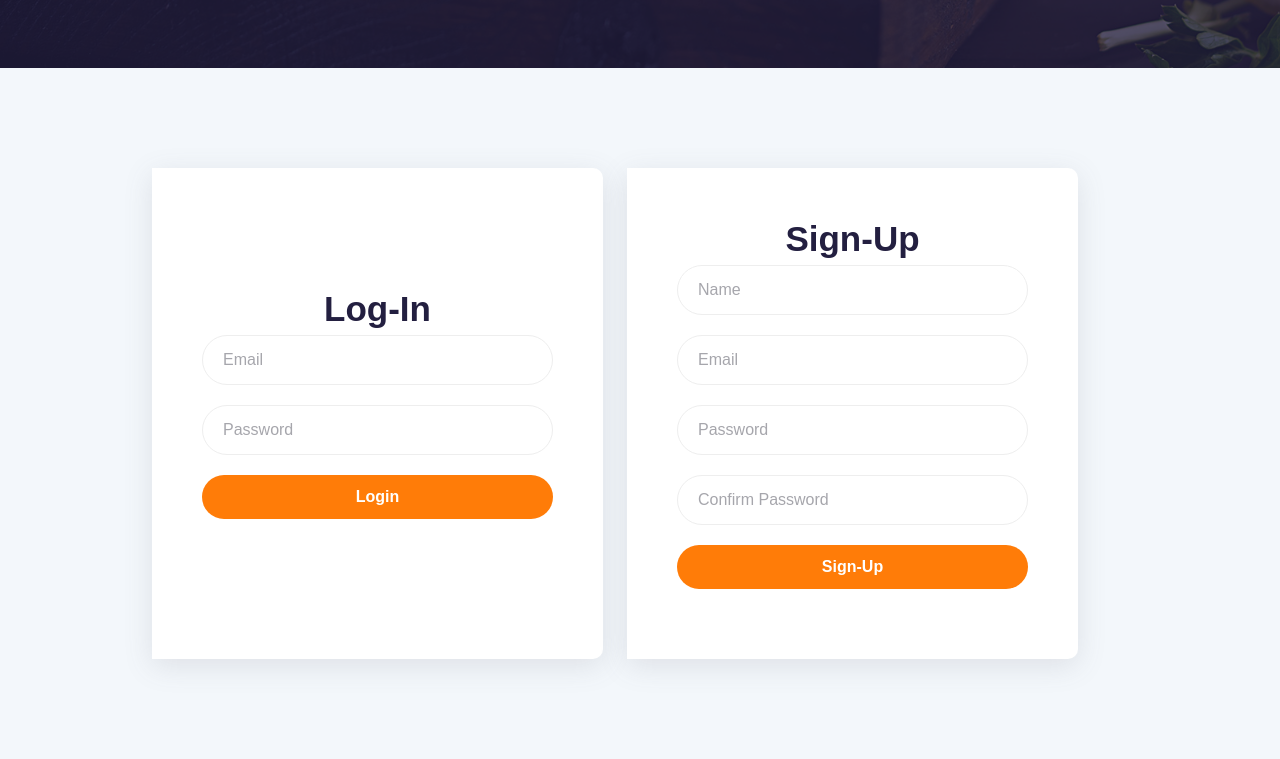
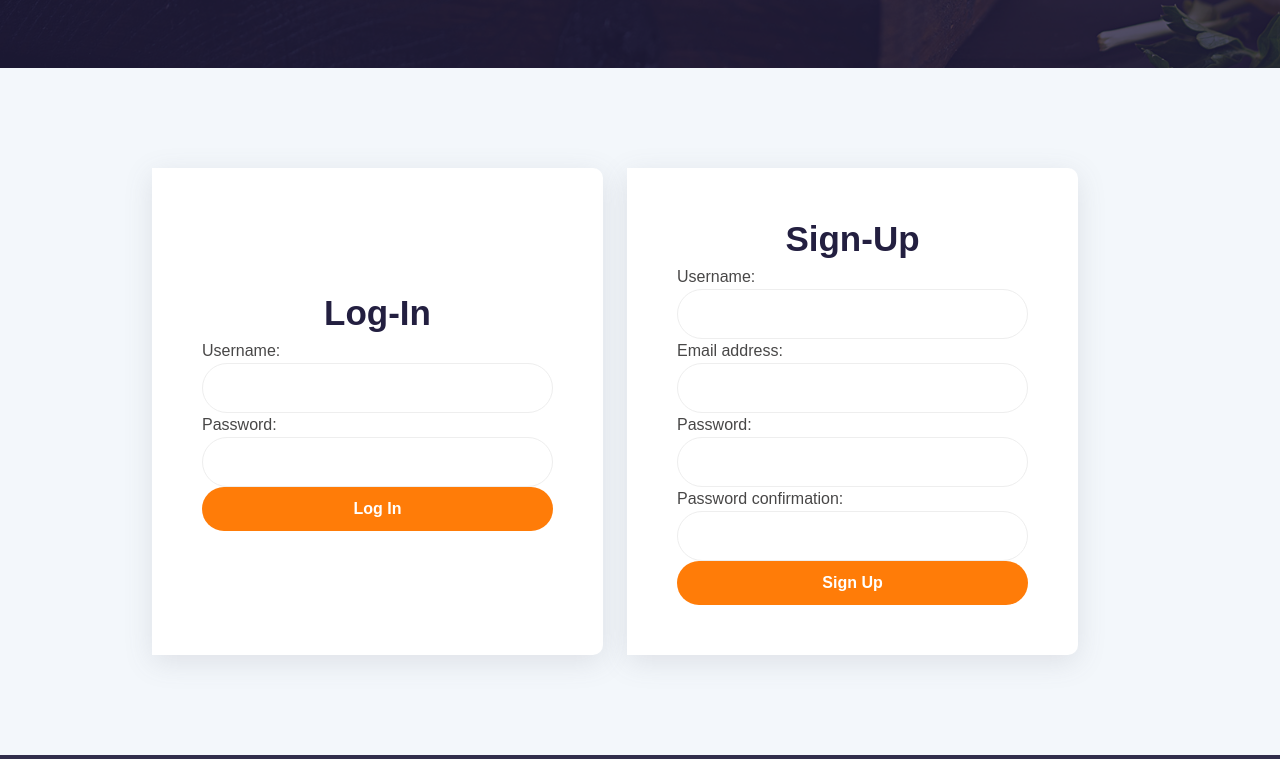
Before and after one commit to Smiding/Dine-Restaraunt, a Django app: page / in a window 1280 px wide. Shown: the part 732-1491 px from the top of the page. Run offline with Django 4.2, Linux system fonts and the light colour scheme; some libraries are stand-ins or nearby versions; grey boxes are pictures that could not be loaded.

Commit message:
User Authentication

```diff
--- /dev/null
+++ b/restaraunt/forms.py
@@ -0,0 +1,19 @@
+from django import forms
+from django.contrib.auth import get_user_model
+from django.contrib.auth.forms import UserCreationForm
+from collections import OrderedDict
+
+class LoginForm(forms.Form):
+    username = forms.CharField(max_length=100 ,  widget= forms.TextInput)
+    password = forms.CharField(widget= forms.PasswordInput)
+
+class RegisterForm(UserCreationForm):
+    class Meta:
+        model=get_user_model()
+        fields = ['username','email','password1','password2']
+
+        def __init__(self, *args, **kwargs):
+            super().__init__(*args, **kwargs)
+            self.fields = OrderedDict(self.fields)
+            for field_name, field in self.fields.items():
+                self.fields[field_name].widget.attrs['placeholder'] = field.label
--- a/restaraunt/templates/base.html
+++ b/restaraunt/templates/base.html
@@ -19,11 +19,10 @@
     <link rel="stylesheet" href="{% static 'restaraunt/css/responsive.css' %}">
 {% block title %}{{ section.title }}{% endblock %}
 </head>
-{{requet.path}}
 <body>
  <nav class="navbar navbar-expand-lg main_menu">
         <div class="container">
-            <a class="navbar-brand" href="index.html">
+            <a class="navbar-brand" href="{%url 'index'%}">
                 <img src="{% static 'restaraunt/img/DineDesk (4).png' %}"alt="DineDesk" class="img-fluid">
             </a>
             <button class="navbar-toggler" type="button" data-bs-toggle="collapse" data-bs-target="#navbarNav"
@@ -44,7 +43,13 @@
                 </ul>
                 <ul class="menu_icon d-flex flex-wrap sm_p_0">
                     <li class="menu_icon d-flex flex-wrap">
-                        <a href="#Login"><i class="fas fa-user"></i></a>
+                        {%if user.is_authenticated%}
+
+                            {{request.user}}<a href="{%url 'logout' %}" name="Login"><i class="fas fa-user"></i></a>
+                        {% else %}
+                        <a href="{%url 'index' %}" name="Login"><i class="fas fa-user"></i></a>
+
+                        {%endif%}
                     </li>
                 </ul>
             </div>
@@ -60,7 +65,7 @@
                     <div class="col-lg-5 col-sm-12 col-md-6 ">
                         <div class="tf__footer_content">
                             <a class="footer_logo" href="index.html">
-                                <img src="images/DineDesk (4).png" alt="DineDesk" class="img-fluid w-100">
+                                <img src="{% static 'restaraunt/img/DineDesk (4).png' %}" alt="DineDesk" class="img-fluid w-100">
                             </a>
                             <span>Lorem ipsum dolor sit amet consectetur adipisicing elit. Soluta facere delectus qui
                                 placeat inventore consectetur repellendus optio debitis.</span>
--- /dev/null
+++ b/restaraunt/templates/restaraunt/components/loginForm.html
@@ -0,0 +1,28 @@
+      {% comment %} <form action="{%url login %}" method ="POST" >
+                            <div class="row">
+                                <div class="col-xl-12">
+                                    <div class="tf__login_imput">
+                                        <input type="email" placeholder="Email">
+                                    </div>
+                                </div>
+                                <div class="col-xl-12">
+                                    <div class="tf__login_imput">
+                                        <input type="password" placeholder="Password">
+                                    </div>
+                                </div>
+                                <div class="col-xl-12">
+
+                                </div>
+                                <div class="col-xl-12">
+                                    <div class="tf__login_imput">
+                                        <button type="submit" class="common_btn">login</button>
+                                    </div>
+                                </div>
+                            </div>
+                        </form> {% endcomment %}
+                    <form method="post"action="{% url 'login' %}">
+    {% csrf_token %}
+    {{ form}}
+
+    <button type="submit" class="common_btn">Log In</button>
+</form>
--- /dev/null
+++ b/restaraunt/templates/restaraunt/components/signupForm.html
@@ -0,0 +1,42 @@
+  {% comment %} <form>
+                            <div class="row">
+                                <div class="col-xl-12">
+                                    <div class="tf__login_imput">
+                                        <input type="text" placeholder="Name">
+                                    </div>
+                                </div>
+                                <div class="col-xl-12">
+                                    <div class="tf__login_imput">
+                                        <input type="email" placeholder="Email">
+                                    </div>
+                                </div>
+                                <div class="col-xl-12">
+                                    <div class="tf__login_imput">
+                                        <input type="password" placeholder="Password">
+                                    </div>
+                                </div>
+                                <div class="col-xl-12">
+                                    <div class="tf__login_imput">
+                                        <input type="password" placeholder="Confirm Password">
+                                    </div>
+                                </div>
+                                <div class="col-xl-12">
+                                    <div class="tf__login_imput">
+                                        <button type="submit" class="common_btn">Sign-up</button>
+                                    </div>
+                                </div>
+                            </div>
+                        </form> {% endcomment %}
+
+<form method="post" action="{% url 'register' %}">
+    {% comment %} {{form.errors}} {% endcomment %}
+    {% csrf_token %}
+    {% comment %} {{ register}} {% endcomment %}
+    {% for field in register %}
+    <div class="fieldWrapper">
+        {{ field.errors }}
+        {{ field.label_tag }}
+         {{ field }}
+    </div>
+{% endfor %}
+    <button type="submit" class="common_btn">Sign Up</button>
--- a/restaraunt/templates/restaraunt/index.html
+++ b/restaraunt/templates/restaraunt/index.html
@@ -26,36 +26,20 @@
         </div>
     </section>
 
+    {%if not user.is_authenticated%}
     <section id="Login" class="tf__signin pt_100 xs_pt_70 pb_100 xs_pb_70">
         <div class="container">
+            {%if errors %}
+            <div class="alert alert-warning" role="alert">
+            {{errors}}
+</div>
+            {%endif%}
             <div class="row justify-content-center wow fadeInUp" data-wow-duration="1s">
                 <div class="col-xl-5 col-sm-10 col-md-8 col-lg-6">
                     <div class="tf__login_area flex-column h-100 d-flex align-items-center justify-content-center">
                         <h2>Log-in</h2>
 
-                        <form>
-                            <div class="row">
-                                <div class="col-xl-12">
-                                    <div class="tf__login_imput">
-                                        <input type="email" placeholder="Email">
-                                    </div>
-                                </div>
-                                <div class="col-xl-12">
-                                    <div class="tf__login_imput">
-                                        <input type="password" placeholder="Password">
-                                    </div>
-                                </div>
-                                <div class="col-xl-12">
-
-                                </div>
-                                <div class="col-xl-12">
-                                    <div class="tf__login_imput">
-                                        <button type="submit" class="common_btn">login</button>
-                                    </div>
-                                </div>
-                            </div>
-                        </form>
-
+{% include './components/loginForm.html' %}
 
                     </div>
                 </div>
@@ -64,35 +48,7 @@
                     <div class="tf__login_area ">
                         <h2>Sign-up</h2>
 
-                        <form>
-                            <div class="row">
-                                <div class="col-xl-12">
-                                    <div class="tf__login_imput">
-                                        <input type="text" placeholder="Name">
-                                    </div>
-                                </div>
-                                <div class="col-xl-12">
-                                    <div class="tf__login_imput">
-                                        <input type="email" placeholder="Email">
-                                    </div>
-                                </div>
-                                <div class="col-xl-12">
-                                    <div class="tf__login_imput">
-                                        <input type="password" placeholder="Password">
-                                    </div>
-                                </div>
-                                <div class="col-xl-12">
-                                    <div class="tf__login_imput">
-                                        <input type="password" placeholder="Confirm Password">
-                                    </div>
-                                </div>
-                                <div class="col-xl-12">
-                                    <div class="tf__login_imput">
-                                        <button type="submit" class="common_btn">Sign-up</button>
-                                    </div>
-                                </div>
-                            </div>
-                        </form>
+{% include './components/signupForm.html' %}
 
 
 
@@ -101,7 +57,8 @@
             </div>
         </div>
     </section>
-
+{%endif%}
+{%if request.user.is_authenticated%}
     <section class="tf__reservation mt_100 mb_100 xs_mt_70">
         <div class="container">
             <div class="tf__reservation_bg" style="background-color: #ff7c08;">
@@ -172,6 +129,6 @@
             </div>
         </div>
     </section>
-
+{%endif%}
 
 {% endblock content %}
--- a/restaraunt/urls.py
+++ b/restaraunt/urls.py
@@ -1,4 +1,5 @@
 from django.urls import path
+from django.contrib.auth.views import LogoutView
 
 from . import views
 
@@ -11,6 +12,9 @@ urlpatterns = [
     path("", views.index, name="index"),
     path("menu", views.menu, name="menu"),
     path("contactus", views.contactus, name="contactus"),
+    path('login/', views.login_view, name='login'),
+    path('signup/', views.register, name='register'),
+    path('logout/', LogoutView.as_view(next_page='/'), name='logout'),
     # ex: /polls/5/
 
 ]
--- a/restaraunt/views.py
+++ b/restaraunt/views.py
@@ -1,11 +1,14 @@
 from django.http import HttpResponse
-from django.shortcuts import render
+from django.contrib.auth import authenticate, login, logout
+from django.contrib.auth.forms import AuthenticationForm
+from django.shortcuts import render, redirect
+from .forms import LoginForm,RegisterForm
+def index(request):
+        error = request.GET.get("errors")
 
+        context = {"form":LoginForm(),"register":RegisterForm(),"errors":error}
 
-def index(request):
-    context = {
-    }
-    return render(request, "restaraunt/index.html", context)
+        return render(request, "restaraunt/index.html", context)
 
 
 def menu(request):
@@ -28,3 +31,47 @@ def contactus(request):
     context = {
     }
     return render(request, "restaraunt/contact.html", context)
+
+
+
+def login_view(request):
+
+    if request.method == 'POST':
+        form = LoginForm(request.POST)
+        if form.is_valid():
+            username = form.cleaned_data['username']
+            password = form.cleaned_data['password']
+            user = authenticate(request, username=username, password=password)
+            if user is not None:
+                login(request, user)
+                # Redirect to a success page
+                return redirect('index')
+            else:
+                # Return an 'invalid login' error message
+                error_message = 'Invalid login credentials'
+                return redirect('/'+ f'?errors={error_message}')
+
+            # return render(request, 'restaraunt/index.html',{'register':RegisterForm(),'errors':error_message,'form':LoginForm()})
+    else:
+        return redirect('index')
+
+
+def register(request):
+    if request.method == 'GET':
+        return redirect('index')
+    elif request.method == 'POST':
+        form = RegisterForm(request.POST)
+        if form.is_valid():
+            form.save()
+            return redirect('index')
+        return render(request, 'restaraunt/index.html',{'register':RegisterForm(),'errors':form.errors,'form':LoginForm()})
+            # return redirect('index')  # Replace 'login' with your desired URL for the login page
+    else:
+        register = RegisterForm()
+        form = LoginForm()
+    return render(request, 'restaraunt/index.html', {'register': RegisterForm(),'form':LoginForm()})
+
+def logout_view(request):
+    if request.method=="POST":
+        logout(request)
+        return redirect('index')
```
Also changed, not shown: db.sqlite3.
